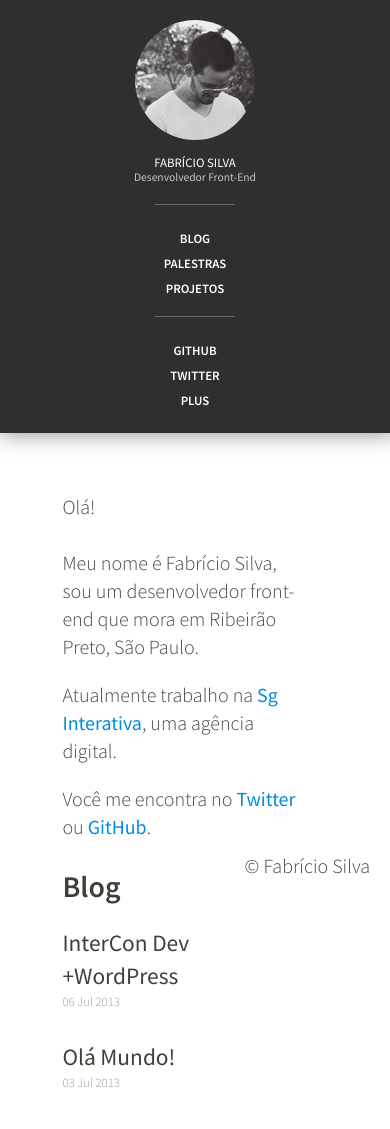
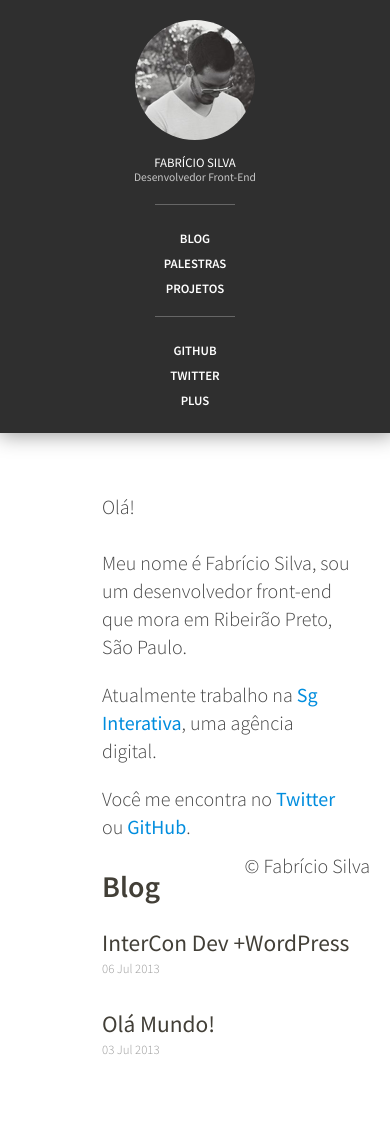
Before and after one commit to fabriciofmsilva/fabriciofmsilva.github.io, a Jekyll site: the page built from index.html, in a window 390 px wide. Built offline with Jekyll 4.4.1, drawn with Linux system fonts in a browser that asks for light colours; nearby versions of some CDN libraries.

Commit message:
Edit Style

```diff
--- a/css/main.css
+++ b/css/main.css
@@ -743,7 +743,13 @@ textarea {
 
 .main {
 	position: relative;
-	margin-top: 40px;
+	margin: 40px 2em;
+	width: auto;
+}
+
+.content {
+	width: auto;
+	max-width: auto;
 }
 
 }
```
